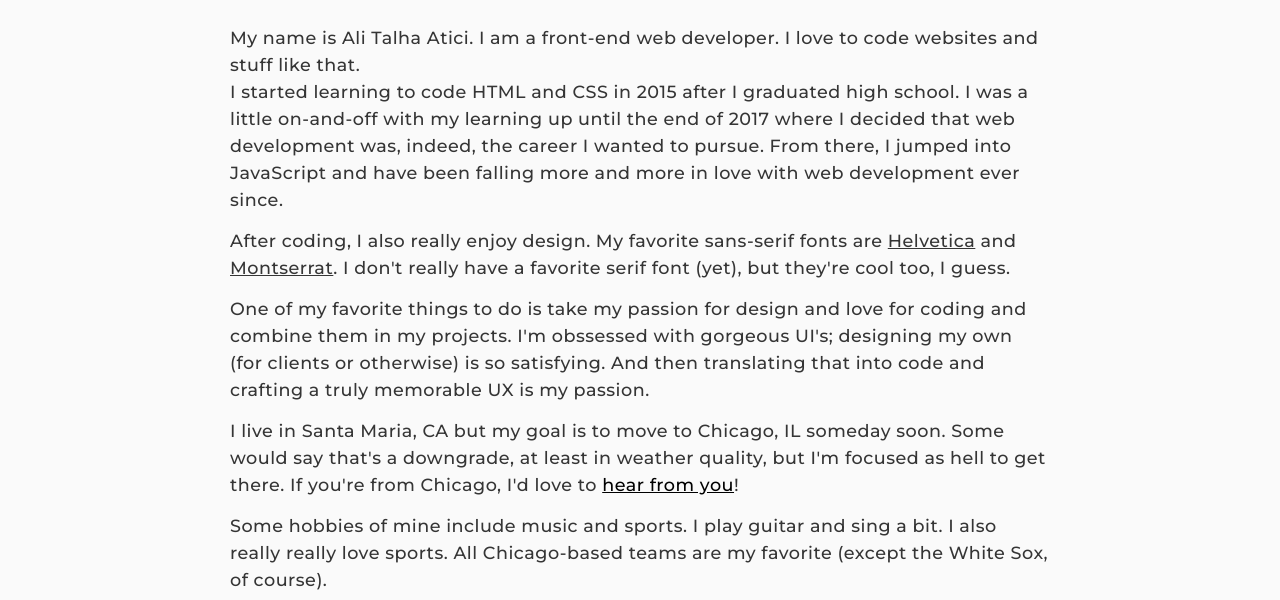
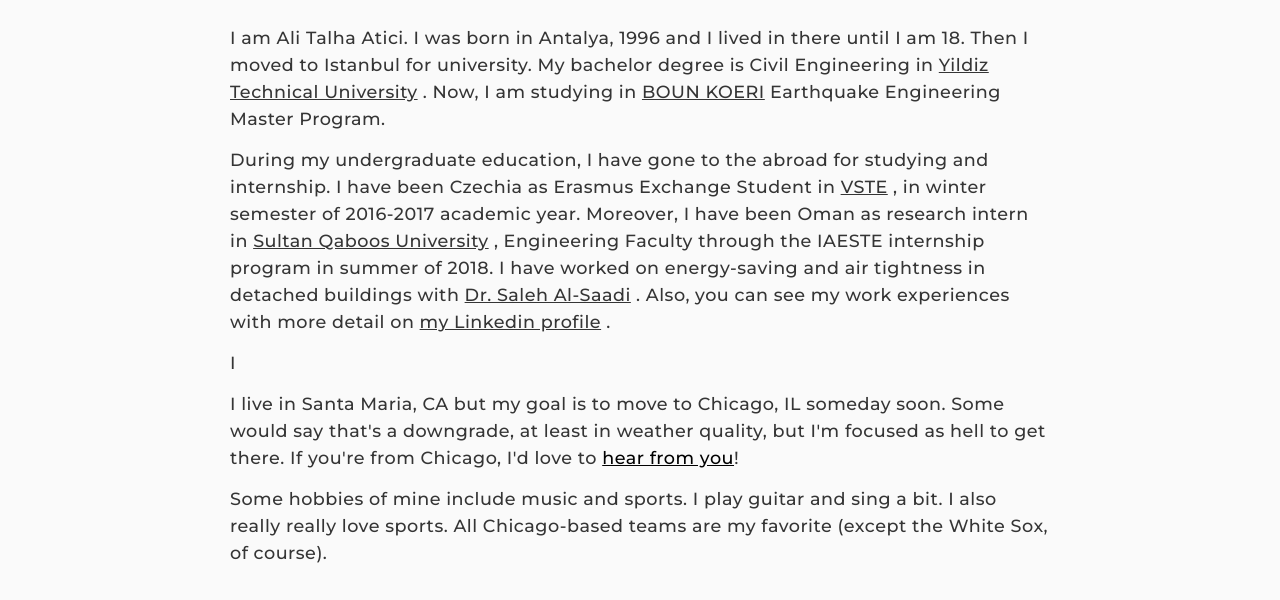
Before and after one commit to mutluhanuzmez/alitatici-gatsby-website, a Gatsby site: page /about in a window 1280 px wide. Shown: the part 745-1345 px from the top of the page. Built offline with nearby package versions, Linux system fonts and the light colour scheme; Gatsby itself is replaced by a stand-in of ours.

Commit message:
about yarim kaldi, home page yapildi.

```diff
--- a/src/pages/about.js
+++ b/src/pages/about.js
@@ -56,7 +56,7 @@
     return (
       <Layout
         pageTitle="About Me - "
-        headline="Who am I?"
+        headline="Who am I"
         className="aboutPage"
         backgroundIsBlack={false}
       >
@@ -64,34 +64,43 @@
           <AboutSection>
             <AboutHeadline>About Me</AboutHeadline>
             <AboutContent>
-              My name is Ali Talha Atici. I am a front-end web developer. I
-              love to code websites and stuff like that.
-              <br />I started learning to code HTML and CSS in 2015 after I
-              graduated high school. I was a little on-and-off with my learning
-              up until the end of 2017 where I decided that web development was,
-              indeed, the career I wanted to pursue. From there, I jumped into
-              JavaScript and have been falling more and more in love with web
-              development ever since.
+              I am Ali Talha Atici. I was born in Antalya, 1996 and I
+              lived in there until I am 18. Then I moved to Istanbul for university.
+              My bachelor degree is Civil Engineering in{" "}
+              <MiscLinks href="http://www.yildiz.edu.tr/en" target="_blank">
+              Yildiz Technical University
+              </MiscLinks>{" "}
+              . Now, I am studying in
+              {" "}
+              <MiscLinks href="http://www.koeri.boun.edu.tr/depmuh_index_eng.aspx" target="_blank">
+              BOUN KOERI
+              </MiscLinks>{" "}
+              Earthquake Engineering Master Program.
             </AboutContent>
             <AboutContent>
-              After coding, I also really enjoy design. My favorite sans-serif
-              fonts are{" "}
-              <MiscLinks href="https://www.myfonts.com/fonts/linotype/helvetica/">
-                Helvetica
+              During my undergraduate education, I have gone to the abroad for studying and internship.
+              I have been Czechia as Erasmus Exchange Student in{" "}
+              <MiscLinks href="http://www.vstecb.cz/en/" target="_blank">
+              VSTE
               </MiscLinks>{" "}
-              and{" "}
-              <MiscLinks href="https://fonts.google.com/specimen/Montserrat">
-                Montserrat
-              </MiscLinks>
-              . I don't really have a favorite serif font (yet), but they're
-              cool too, I guess.
+              , in winter semester of 2016-2017 academic year. Moreover, I have been Oman as
+              research intern in{" "}
+              <MiscLinks href="https://www.squ.edu.om/" target="_blank">
+              Sultan Qaboos University
+              </MiscLinks>{" "}
+              , Engineering Faculty through the IAESTE internship program in summer of 2018.
+              I have worked on energy-saving and air tightness in detached buildings with{" "}
+              <MiscLinks href="https://www.researchgate.net/profile/Saleh_Al-Saadi" target="_blank">
+              Dr. Saleh Al-Saadi
+              </MiscLinks>{" "}
+              . Also, you can see my work experiences with more detail on{" "}
+              <MiscLinks href="https://www.linkedin.com/in/ali-talha-atici-98552bb2/" target="_blank">
+              my Linkedin profile
+              </MiscLinks>{" "}
+              .
             </AboutContent>
             <AboutContent>
-              One of my favorite things to do is take my passion for design and
-              love for coding and combine them in my projects. I'm obssessed
-              with gorgeous UI's; designing my own (for clients or otherwise) is
-              so satisfying. And then translating that into code and crafting a
-              truly memorable UX is my passion.
+              I
             </AboutContent>
             <AboutContent>
               I live in Santa Maria, CA but my goal is to move to Chicago, IL
```
Also changed, not shown: src/pages/index.js (+7 -6 lines).
